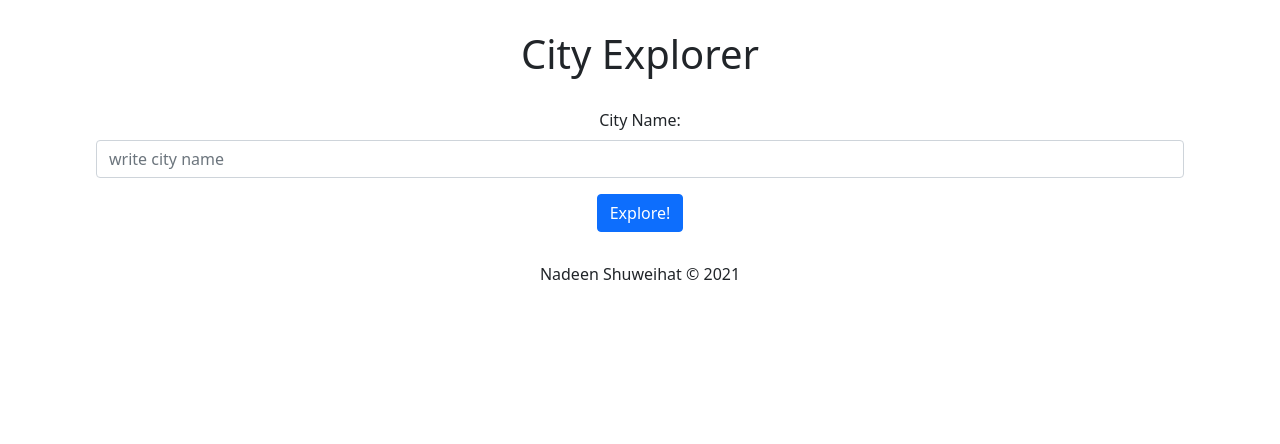
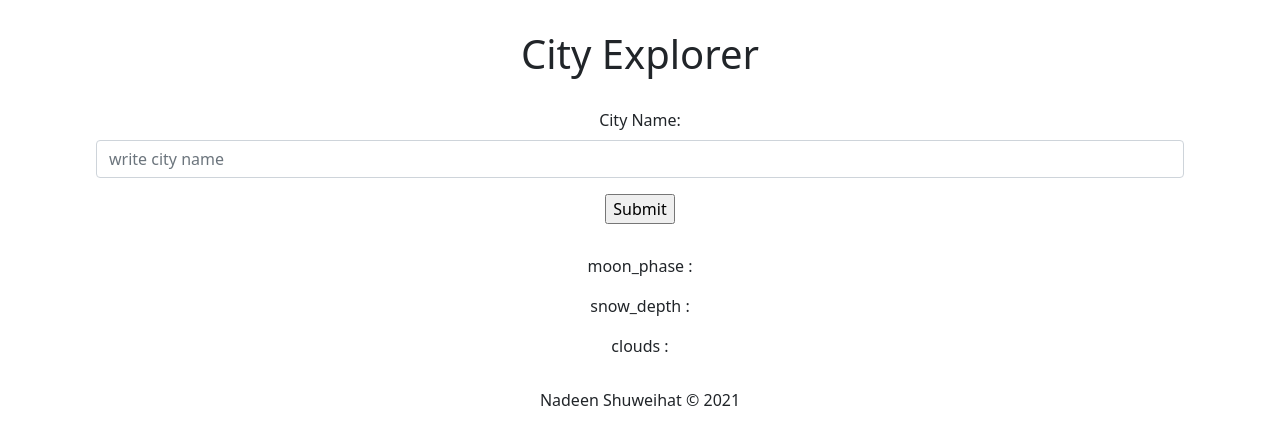
Before and after one commit to Nadeen-Shuweihat/city-explorer, a React (Create React App) app: page / in a window 1280 px wide. Shown: the top 444 px of the page. Built offline with nearby package versions, Linux system fonts and the light colour scheme.

Commit message:
fixed everything

```diff
--- a/src/App.js
+++ b/src/App.js
@@ -1,4 +1,4 @@
-import React, { Component } from "react";
+import React from "react";
 import axios from "axios";
 import Header from "./components/Header";
 import Footer from "./components/Footer";
@@ -7,14 +7,14 @@ import Button from "react-bootstrap/Button";
 import "bootstrap/dist/css/bootstrap.min.css";
 
 class App extends React.Component {
-
-  constructor(props) {
-    super(props);
-    this.state = {
-      cityInfo: "",
+  // constructor(props) {
+  //   super(props);
+  //   this.
+  state = {
+    cityInfo: {},
     error: "",
   };
-  };
+  // }
 
   // updateCityNameState = (e) => {
   //   this.setState({
@@ -23,22 +23,33 @@ class App extends React.Component {
   // };
 
   getCityData = async (e) => {
+    e.preventDefault();
+    console.log("getCityData");
 
-    e.preventDefault();
-
-    let cityName = e.target.value;
+    let cityName = e.target.cityname.value;
     let serverUrl = process.env.REACT_APP_SERVER;
     let url = `${serverUrl}/weather?lat=-33.87&lon=151.21&searchQuery=${cityName}`;
 
     try {
+      console.log("getting axios");
       let data = await axios.get(url);
+      //   const data = await axios({
+      //     method: 'get',
+      //     url: url,
+      // })
       this.setState({ cityInfo: data.data[0], error: "" });
       console.log(this.state.cityInfo);
     } catch {
-      this.setState({ error: "There is an error" });
+      this.setState({ error: "There is an error , choose another city name", cityInfo: null });
+      console.error("error in weather data");
     }
   };
 
+  // UpdateSearchQuery = (e) => {
+  //   this.setState({
+  //     cityInfo: e.target.value,
+  //   });
+  // };
 
   render() {
     return (
@@ -48,29 +59,34 @@ class App extends React.Component {
           <Form.Group className="mb-3" controlId="formBasicEmail">
             <Form.Label>City Name:</Form.Label>
             <Form.Control
-              onChange={this.getCityData}
+              name="cityname"
               type="text"
               placeholder="write city name"
             />
+            {/* <input name='cityName' onChange={this.UpdateSearchQuery} className="text-muted" /> */}
           </Form.Group>
-          <Form.Group
-            className="mb-3"
-            controlId="formBasicCheckbox"
-          ></Form.Group>
-          <Button className="button" variant="primary" type="submit">
+          <input type="submit" />
+          {/* <Button
+            className="button"
+            variant="primary"
+            onClick={this.getCityData}
+          >
             Explore!
-          </Button>
-        </Form>
-        {this.state.displayInfo && (
+          </Button> */}
+          {this.state.cityInfo ? (
             <div className="result">
               <p> moon_phase : {this.state.cityInfo.moon_phase}</p>
               <p> snow_depth :{this.state.cityInfo.snow_depth}</p>
               <p> clouds : {this.state.cityInfo.clouds}</p>
             </div>
+          ) : (
+            <p> ATTENTION{this.state.error}</p>
           )}
+        </Form>
         <Footer />
       </div>
     );
   }
 }
+
 export default App;
```
Also changed, not shown: 1 other file (tests, documents, lock files or other folders). Lines whose indentation alone changed are shown as unchanged.
